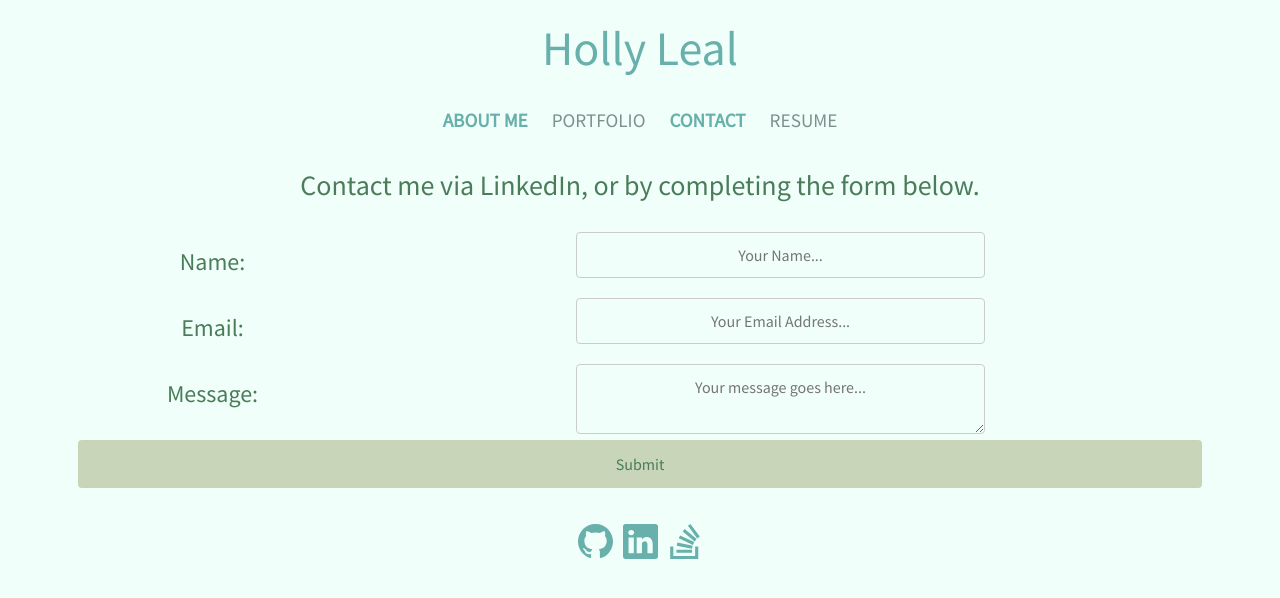
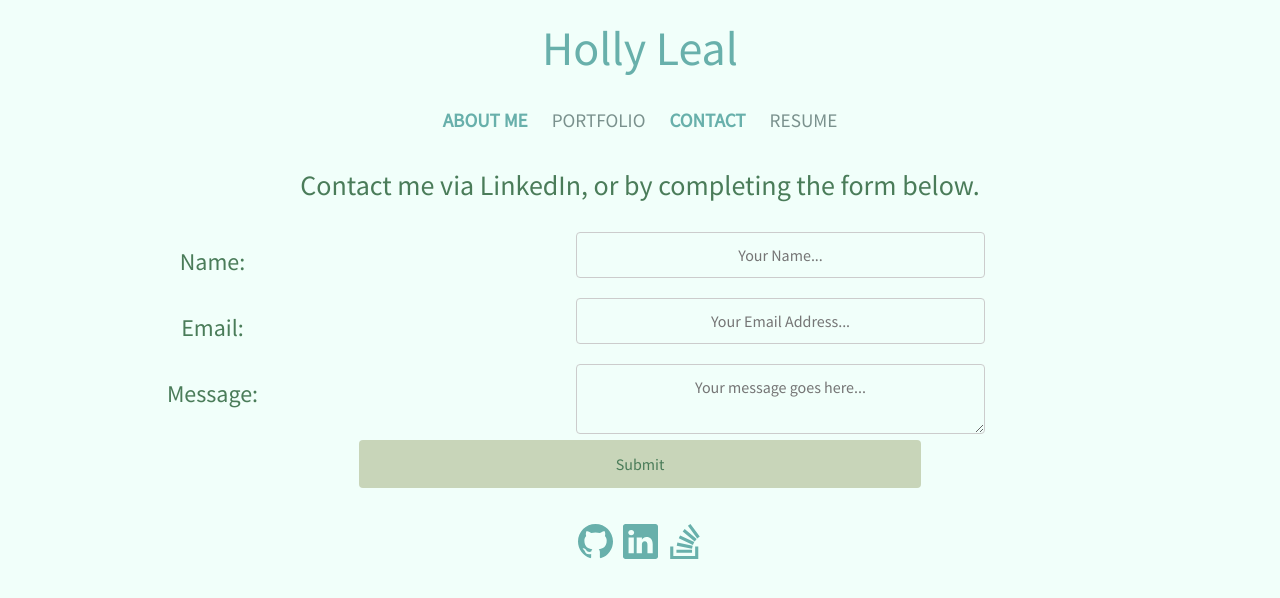
Before and after one commit to hollyhleal/react-portfolio, a React (Create React App) app: page /react-portfolio/contact in a window 1280 px wide. Shown: the top 598 px of the page. Built offline with nearby package versions, Linux system fonts and the light colour scheme; the HTML template or start-up script is replaced by a standard one.

Commit message:
fix button sizing

```diff
--- a/src/components/pages/Contact/Contact.css
+++ b/src/components/pages/Contact/Contact.css
@@ -28,6 +28,9 @@ input[type="submit"] {
   border-radius: 4px;
   cursor: pointer;
   display: inline-block;
+  width: 50%;
+  margin: auto;
+  text-align: center;
 }
 
 input[type="submit"]:hover {
```
